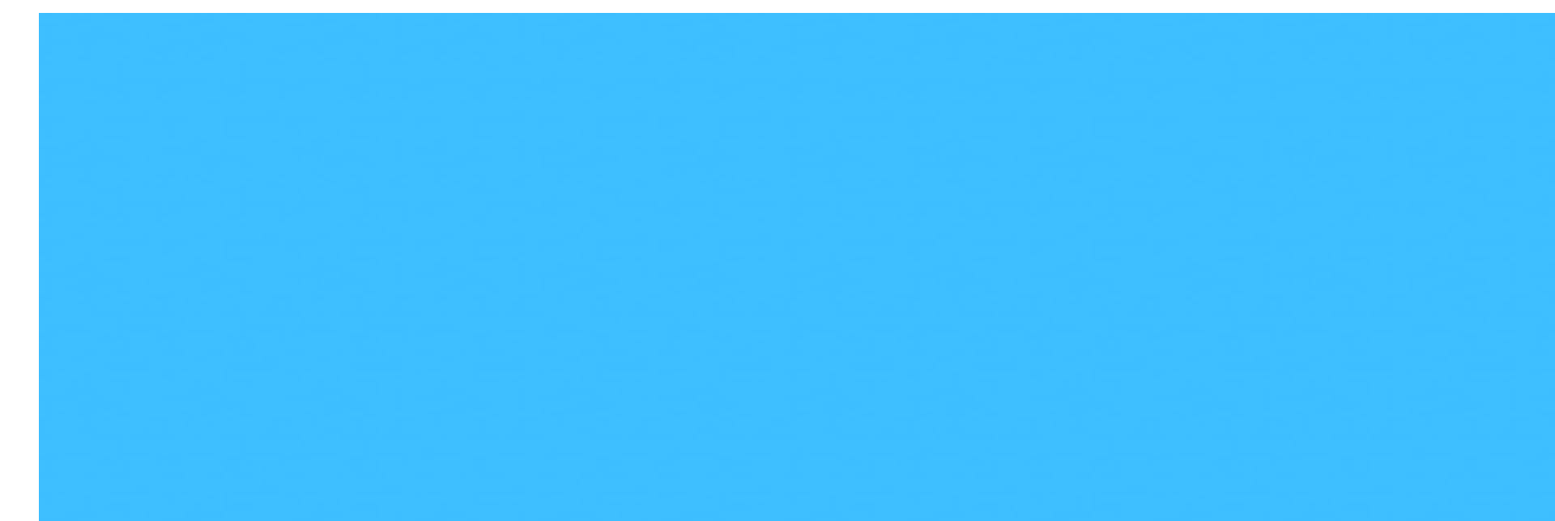
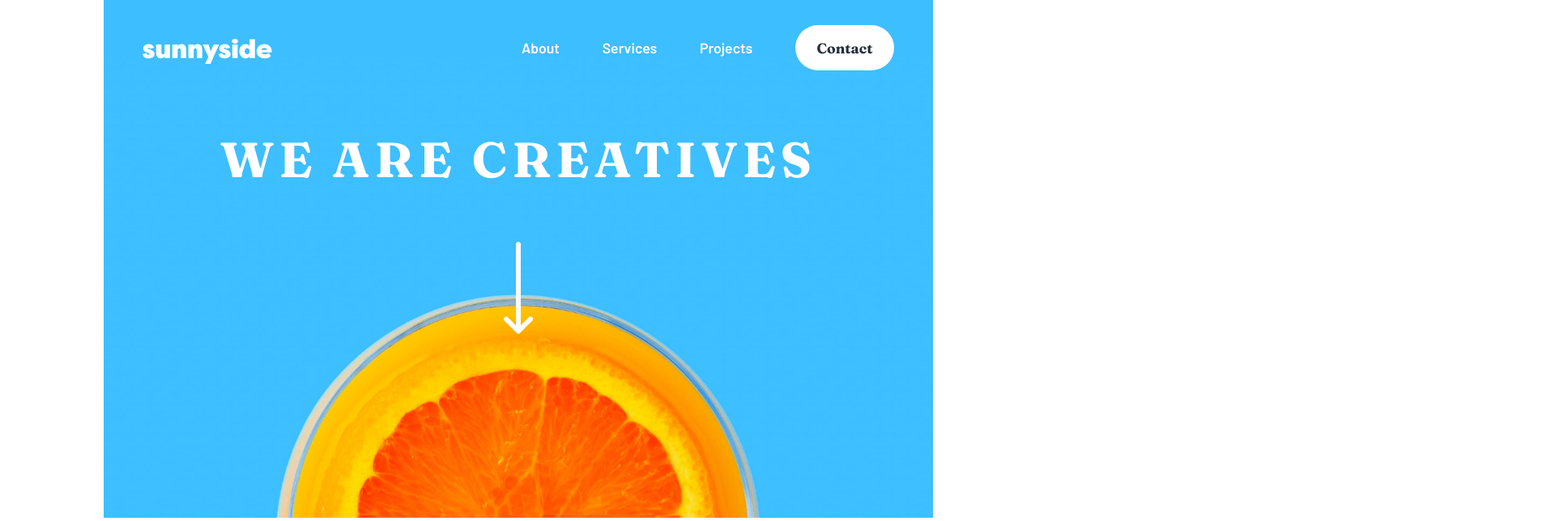
Before and after one commit to Nicolas1206/sunnyside-agency, a plain HTML site: page index.html in a window 1280 px wide. Shown: the top 644 px of the page at 81% size, 1920 px wide, since content can reach past the window. Drawn offline with Linux system fonts and the light colour scheme.

Commit message:
chore:header

```diff
--- /dev/null
+++ b/base/reset.scss
@@ -0,0 +1,13 @@
+*{
+    padding: 0;
+    margin: 0;
+    box-sizing: border-box;
+}
+
+ul{
+    list-style-type: none;
+}
+
+a{
+    text-decoration: none;
+}
--- a/index.html
+++ b/index.html
@@ -8,26 +8,25 @@
     <link rel="preconnect" href="https://fonts.googleapis.com">
     <link rel="preconnect" href="https://fonts.gstatic.com" crossorigin>
     <link href="https://fonts.googleapis.com/css2?family=Barlow:wght@600&family=Fraunces:wght@700;900&display=swap" rel="stylesheet">
+    <link rel="stylesheet" href="style.css">
 </head>
 <body>
     <header>
-
-        <figure class="image-container">
-            <img src="/images/photos/header.jpg" alt="photo d'une tranche d'orange">
+        <figure>
+            <img src="/images/logo.svg" alt="logo sunnyside" class="logo">
         </figure>
-
-        <nav>
-            <figure>
-                <img src="/images/logo.svg" alt="logo sunnyside" class="logo">
-            </figure>
-
+        <nav id="navbar">
             <ul>
                 <li><a href="#">About</a></li>
                 <li><a href="#">Services</a></li>
                 <li><a href="#">Projects</a></li>
-                <li><a href="#" class="contact">Contact</a></li>
+                <li><a href="#">Contact</a></li>
             </ul>
         </nav>
+        <div>
+            <h1>we are creatives</h1>
+            <img src="images/icons/icon-arrow-down.svg" alt="arrow" class="arrow">
+        </div>
 
     </header>
 </body>
--- a/style.scss
+++ b/style.scss
@@ -1,3 +1,74 @@
+@import "utils/mixin.scss", "base/font.scss", "base/reset.scss", "utils/variable.scss";
+
+header{
+    background-image: url("/images/photos/header.jpg");
+    background-repeat: no-repeat;
+    background-position: bottom;
+    background-size: 100%;
+    width: 100%;
+    height: 80vh;
+    display: flex;
+    justify-content: space-between;
+    background-color: #3dbeff;
+    padding: 3em;
+
+    ul{
+        @include display-flex-row();
+        gap: 3em;
+        font-size: 1.1em;
+
+        li{
+
+            a{
+                color: white;
+                @include fontp();
+                &:hover {
+                    color: rgba(0, 0, 100, 0.3)
+                }
+            }
+
+            &:last-child{
+
+                a{
+                    padding: 1em 1.5em;
+                    border-radius: 80px;
+                    background-color: rgb(255, 255, 255);
+                    color: $dark-blue;
+                    @include fontlightbold;
+
+
+                    &:hover {
+                    background-color: rgba(255, 255, 255, 0.3);
+                    font-weight: normal;
+                    color: white;
+                }
+
+            }
+        }
+    }
+ }
+
+    div{
+        position: absolute;
+        @include display-flex-column();
+        @include fontbold;
+        width: 100%;
+        top: 20vh;
+        left: 0;
+        gap: 4em;
+
+
+        h1{
+            @include maintitle();
+        }
+    }
+
+    figure img{
+        width: 10em;
+    }
+}
+
 body{
-    width: 90rem;
+    width: 80%;
+    margin: auto;
 }
--- /dev/null
+++ b/utils/mixin.scss
@@ -0,0 +1,20 @@
+@mixin display-flex-row(){
+    display: flex;
+    justify-items: center;
+    align-items: center;
+}
+
+@mixin display-flex-column(){
+    display: flex;
+    flex-direction: column;
+    justify-items: center;
+    align-items: center;
+}
+
+@mixin maintitle(){
+    font-size: 3.8em;
+    letter-spacing: 0.1em;
+    text-align: center;
+    color: white;
+    text-transform: uppercase;
+}
--- /dev/null
+++ b/utils/variable.scss
@@ -0,0 +1 @@
+$dark-blue: #24303E;
```
Also changed, not shown: base/font.scss (line endings or trailing spaces), style.css, 1 other file.
